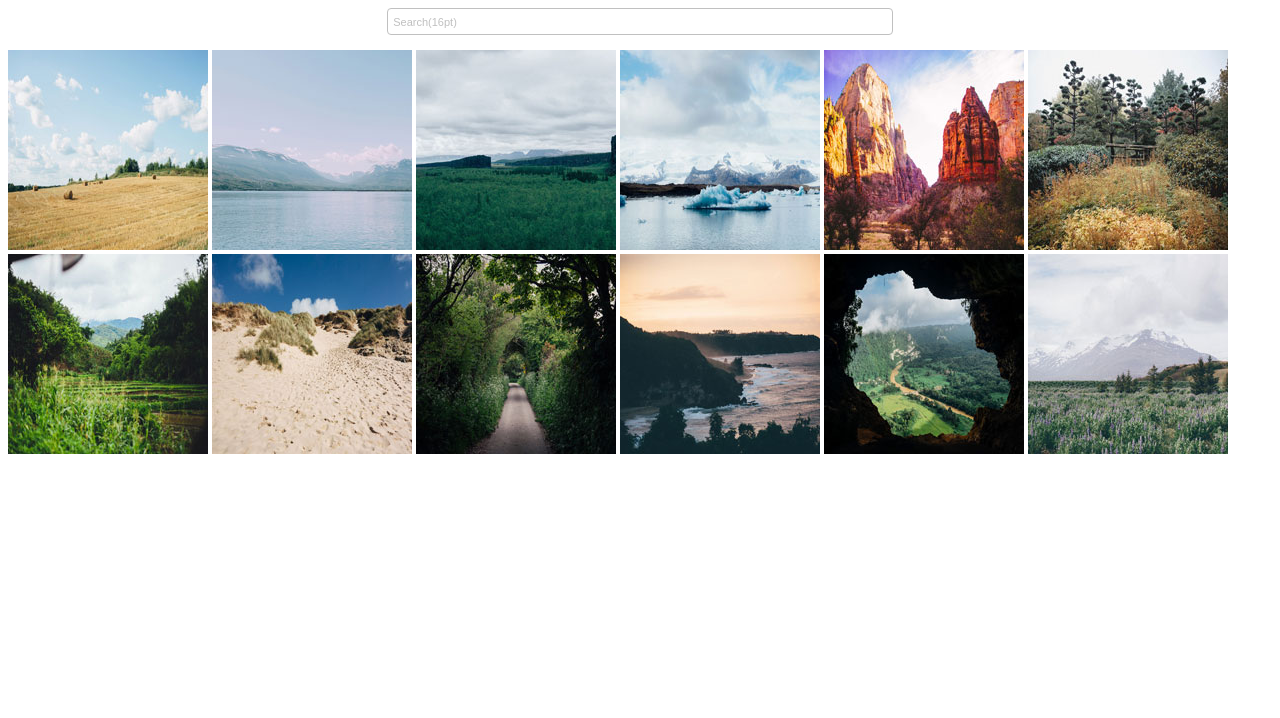
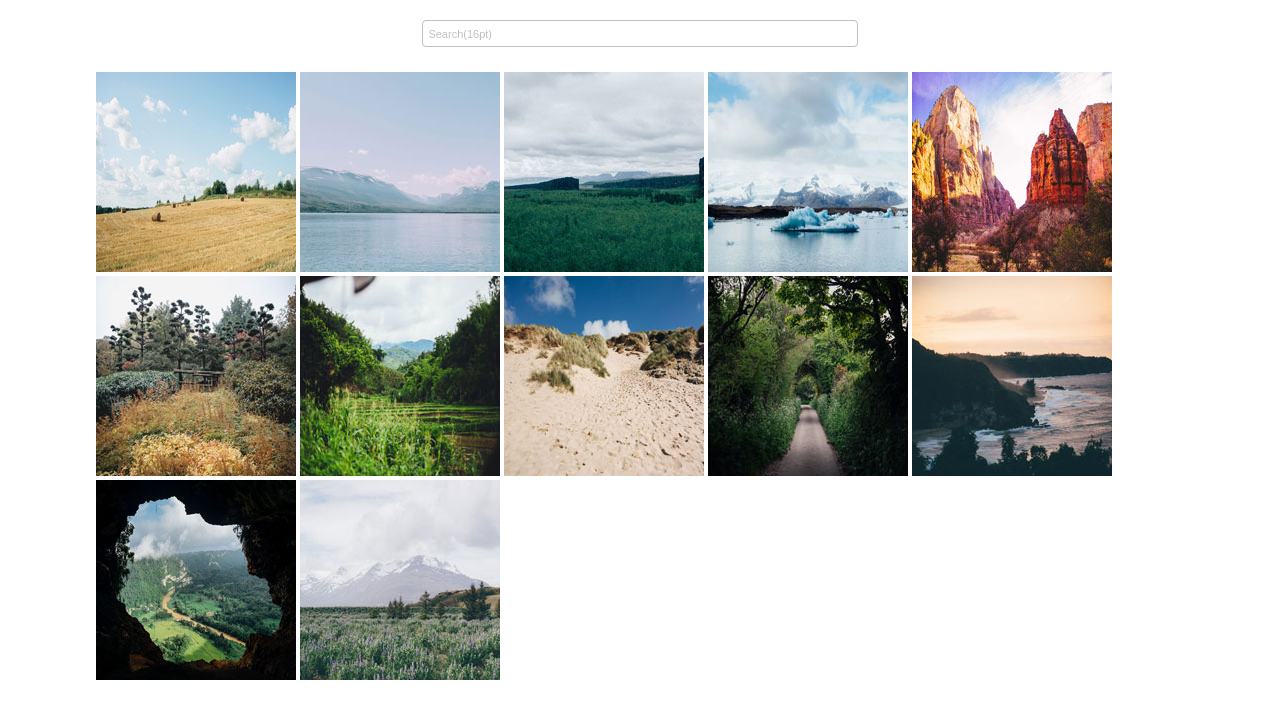
Before and after one commit to santanacodec/Techdegree-Project-5, a plain HTML site: page index.html in a window 1280 px wide. Drawn offline with Linux system fonts and the light colour scheme.

Commit message:
updated css

```diff
--- a/css/styles.css
+++ b/css/styles.css
@@ -1,5 +1,17 @@
 * {
     box-sizing: border-box;
+}
+
+body {
+    width: 85%;
+    position: center;
+    margin: auto;
+}
+
+#search_bar {
+    padding-top: 20px;
+    padding-bottom: 10px;
+
 }
 
 input[type="text"] {
@@ -11,6 +23,7 @@ input[type="text"] {
     padding: 5px;
     border: 1px solid silver;
     border-radius: 4px;
+    min-width: 300px;
 }
 
 input[type="text"]::placeholder {
```
